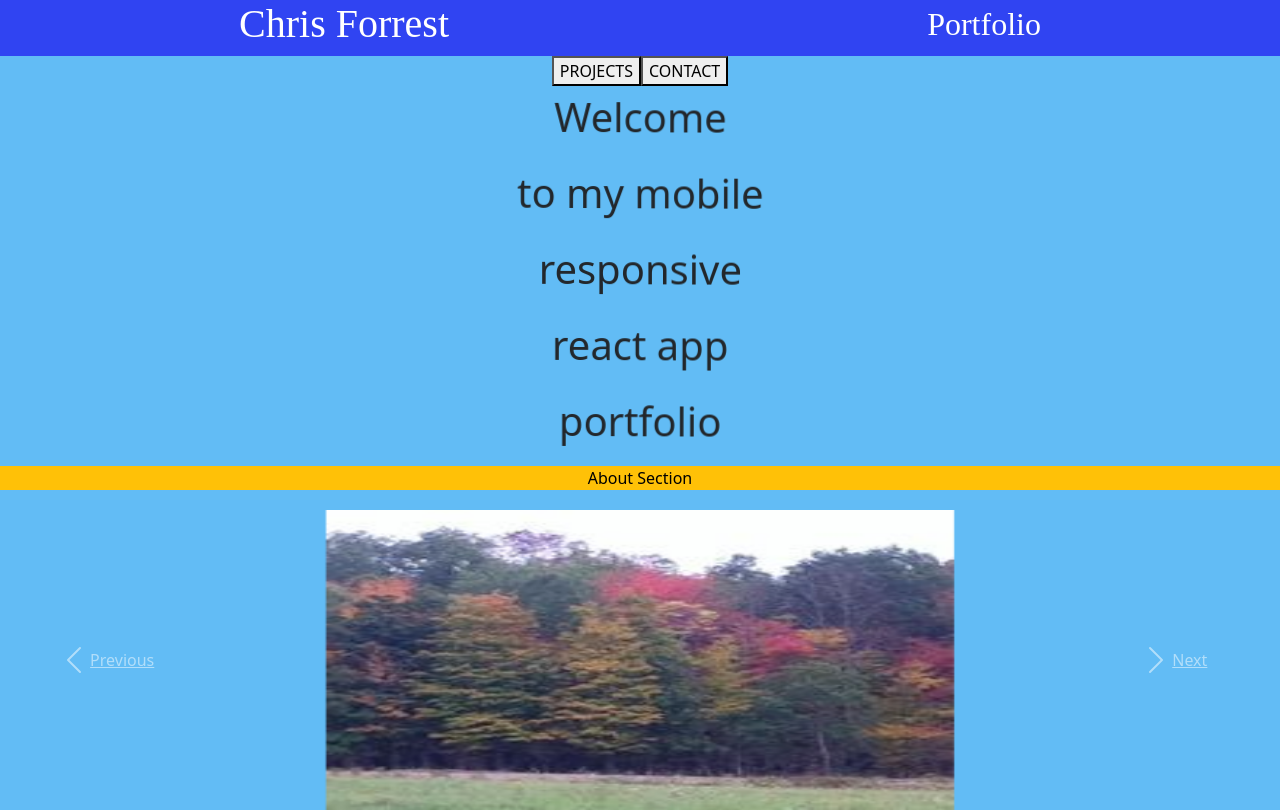
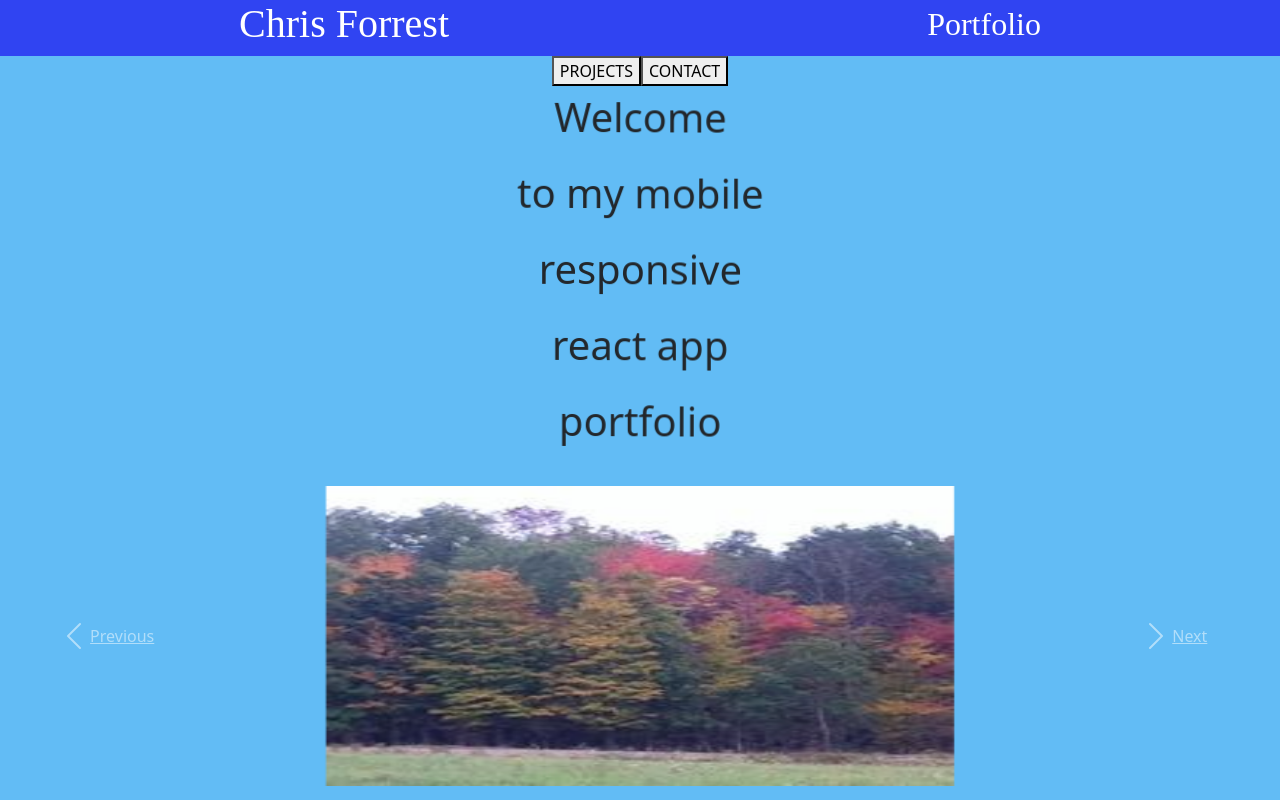
Before and after one commit to Chris-Forrest/cdf_portfolio, a React (Create React App) app in the folder myportfolio/: page / in a window 1280 px wide. Built offline with nearby package versions, Linux system fonts and the light colour scheme; a web font is replaced by a local one.

Commit message:
Update carousel.js

```diff
--- a/myportfolio/src/components/carousel.js
+++ b/myportfolio/src/components/carousel.js
@@ -16,9 +16,6 @@ export class BootstrapCarouselComponent extends Component {
             <div>
                 <div class ='container-fluid'>
                     <div className="row title" style={{ marginBottom: "20px"}}>
-                        <div class="col-sm-12 btn-warning">
-                            About Section
-                        </div>
                     </div>
                 </div>
                 <div className='container-fluid'>
```
